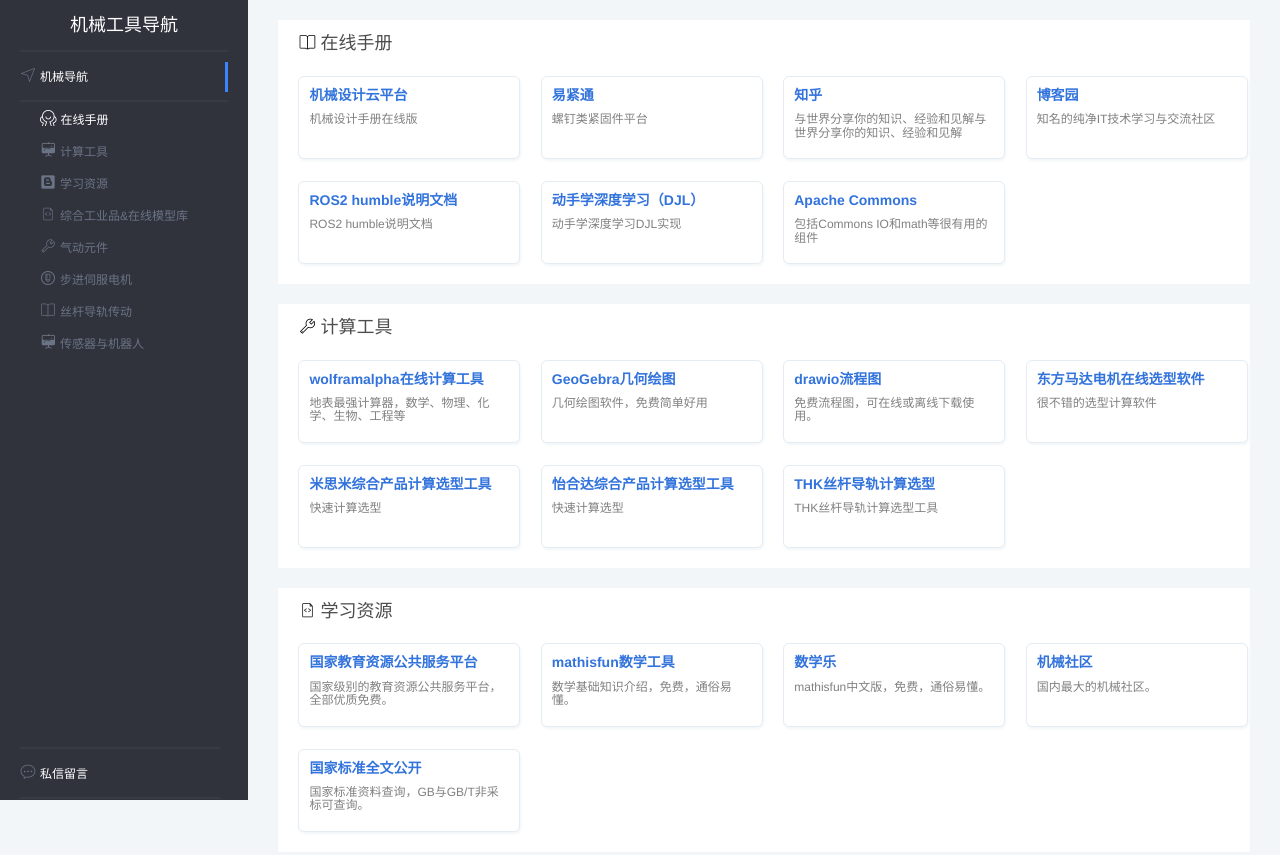
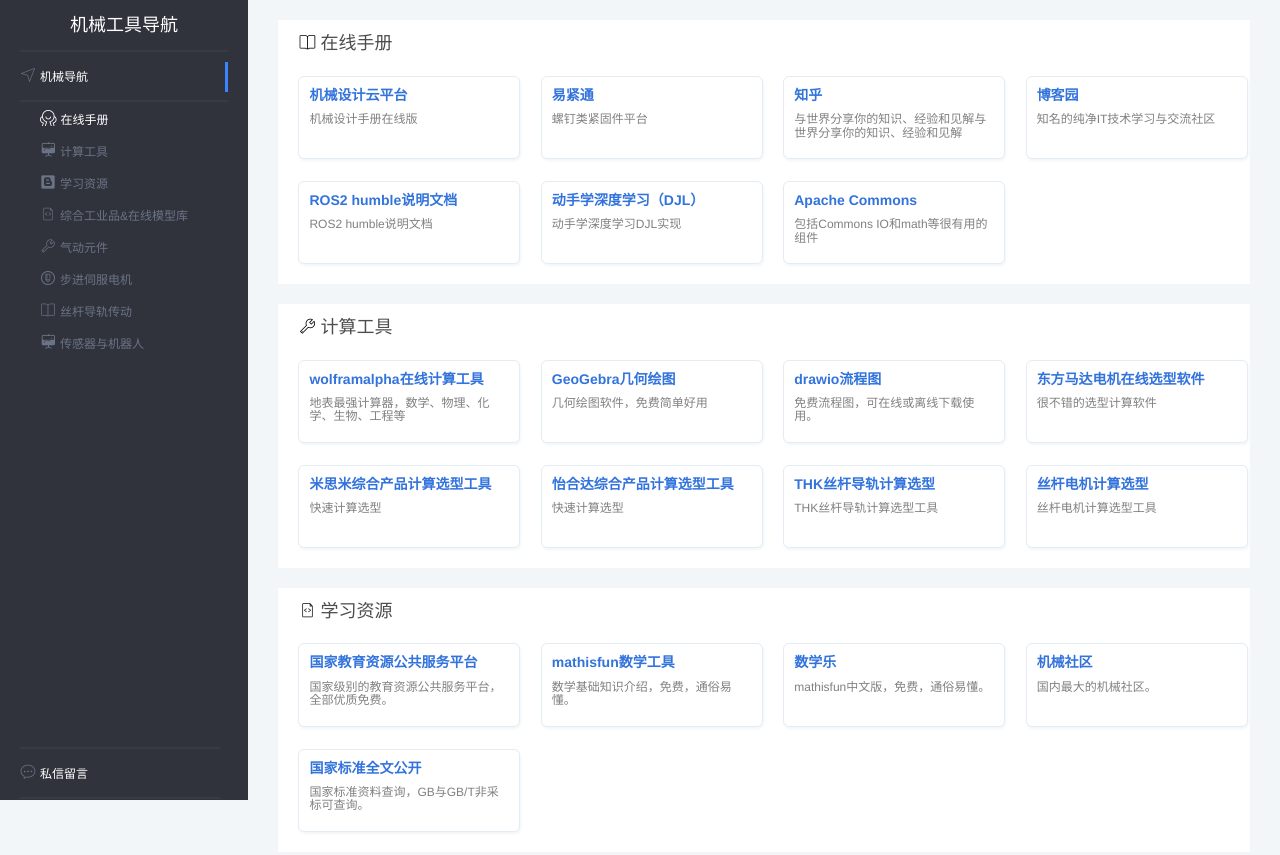
Before and after one commit to university666/university666.github.io, a plain HTML site: page index.html in a window 1280 px wide. Shown: the top 855 px of the page. Drawn offline with nearby package versions, Linux system fonts and the light colour scheme; a script that the page names is missing.

Commit message:
Update index.html
新增丝杆电机选型工具

```diff
--- a/index.html
+++ b/index.html
@@ -183,6 +183,12 @@
                             <div class="item">
                                 <div class="no-logo">THK丝杆导轨计算选型</div>
 				<div class="desc">THK丝杆导轨计算选型工具</div>
+                            </div>
+                        </a>
+			<a target="_blank" href="http://114.55.116.229:8080/cal.html">
+                            <div class="item">
+                                <div class="no-logo">丝杆电机计算选型</div>
+				<div class="desc">丝杆电机计算选型工具</div>
                             </div>
                         </a>
 
```
